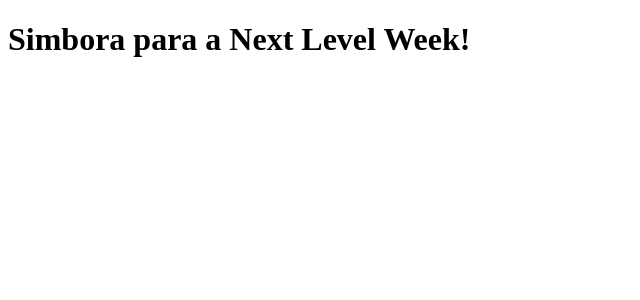
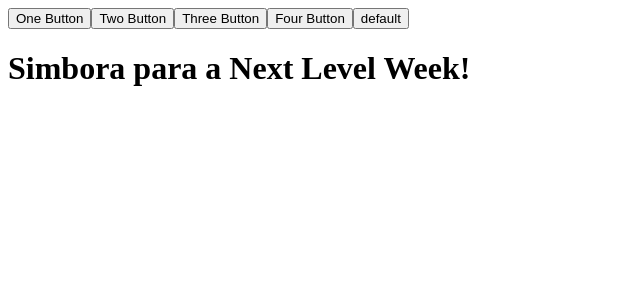
Before and after one commit to vitormatheus-18/App-ReactJS, a React (Create React App) app in the folder letmeask/: page / in a window 1280 px wide. Shown: the top 300 px of the page, without its empty margins (0-640 px from the left). Built offline with nearby package versions, Linux system fonts and the light colour scheme.

Commit message:
Create buttons in App.tsx

```diff
--- a/letmeask/src/App.tsx
+++ b/letmeask/src/App.tsx
@@ -1,6 +1,15 @@
+import { Button } from './components/button';
+
 function App() {
   return (
-    <h1>Simbora para a Next Level Week!</h1>
+    <div>
+      <Button text="One Button" />
+      <Button text="Two Button" />
+      <Button text="Three Button" />
+      <Button text="Four Button" />
+      <Button />
+      <h1>Simbora para a Next Level Week!</h1>
+    </div>
   );
 }
 export default App;
--- /dev/null
+++ b/letmeask/src/components/button.tsx
@@ -0,0 +1,9 @@
+type ButtonProps = {
+    text?: string;
+}
+
+export function Button(props: ButtonProps){
+    return (
+        <button>{props.text || 'default'}</button>
+    )
+}
```
